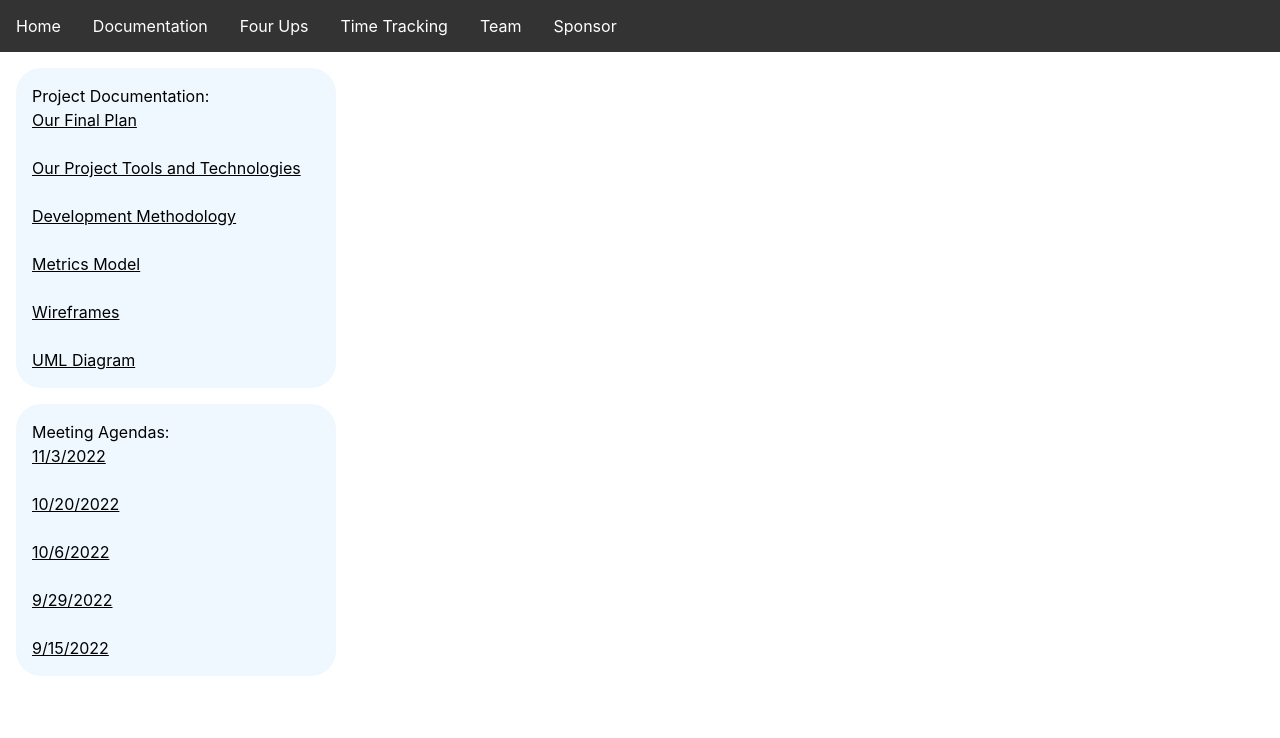
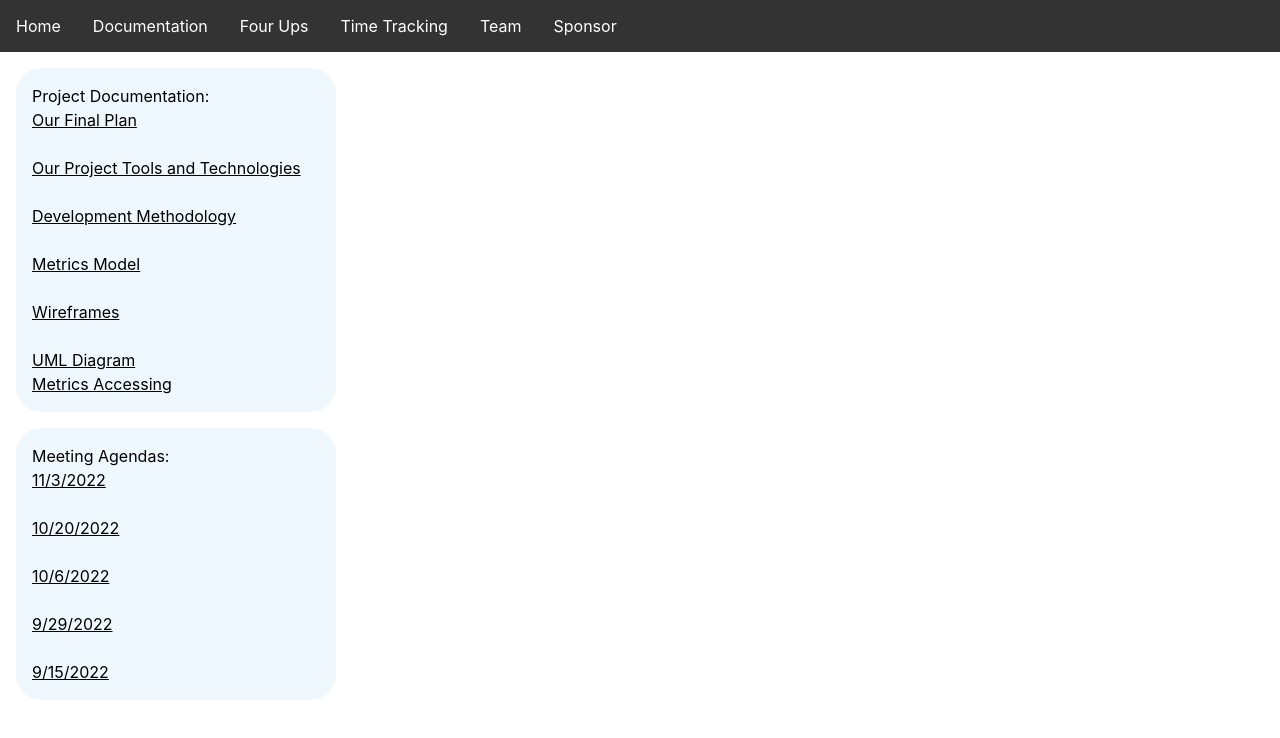
Before and after one commit to refactorings/anticopypaster_sp_site, a React (Create React App) app: page /anticopypaster/documentation in a window 1280 px wide. Shown: the top 738 px of the page. Built offline with nearby package versions, Linux system fonts and the light colour scheme.

Commit message:
feat(Documentation): :sparkles: add new metrics accessing document

```diff
--- a/src/page-components/Documentation.js
+++ b/src/page-components/Documentation.js
@@ -11,6 +11,7 @@ function Documentation() {
                 <a className='DocumentationLinkStyling' href="https://docs.google.com/document/d/1PmQkkRlkUVlk8fIbh6w7K39vR3y9Kr3awKSRQQIWKlk/edit?usp=sharing">Metrics Model</a> <br />
                 <a className='DocumentationLinkStyling' href="https://drive.google.com/file/d/11J2y3Fqx97AoB4LBqONpsVgWrMAPAUBU/view?usp=sharing">Wireframes</a> <br />
                 <a className='DocumentationLinkStyling' href="https://drive.google.com/file/d/1fJ87U72qAxtplVoTRQVguHSlRLf9X4nm/view?usp=sharing">UML Diagram</a>
+                <a className='DocumentationLinkStyling' href="https://docs.google.com/document/d/1eDYSmdQ1mk26TYgQa8wtxAfeu77ZFJJS7wr-kB5ctbw/edit?usp=sharing">Metrics Accessing</a>
             </div>
 
             <div className='DocumentationBlock'>
```
